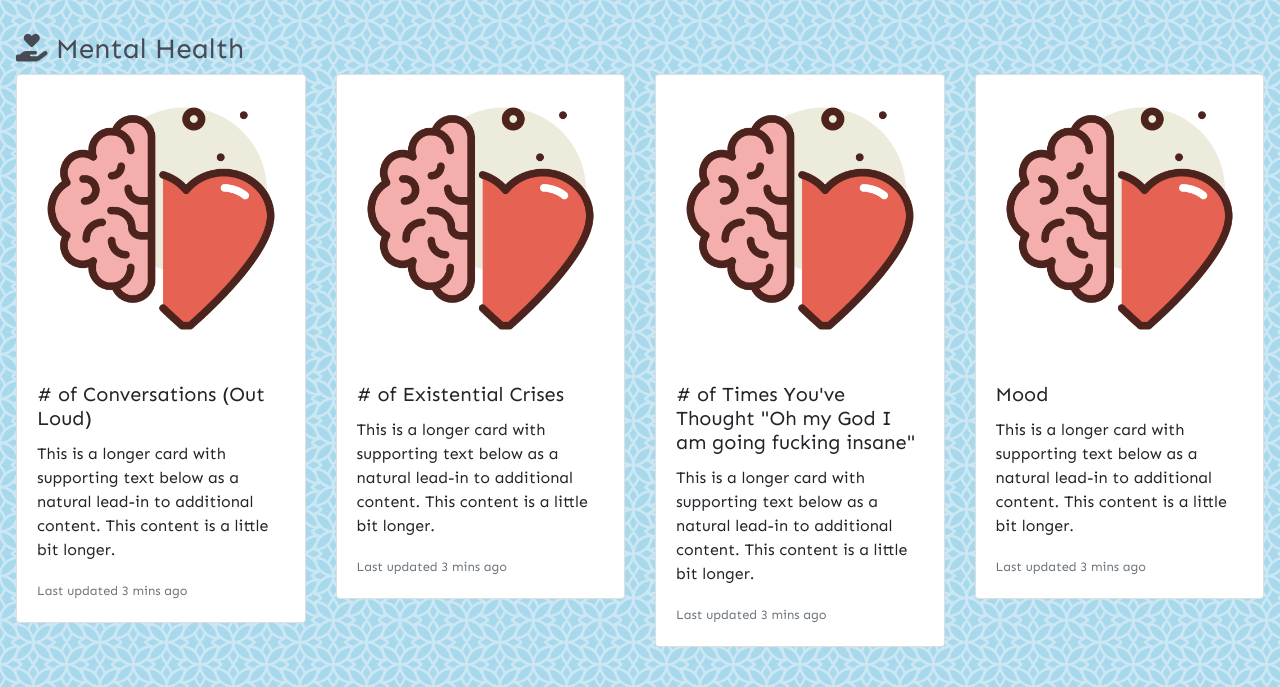
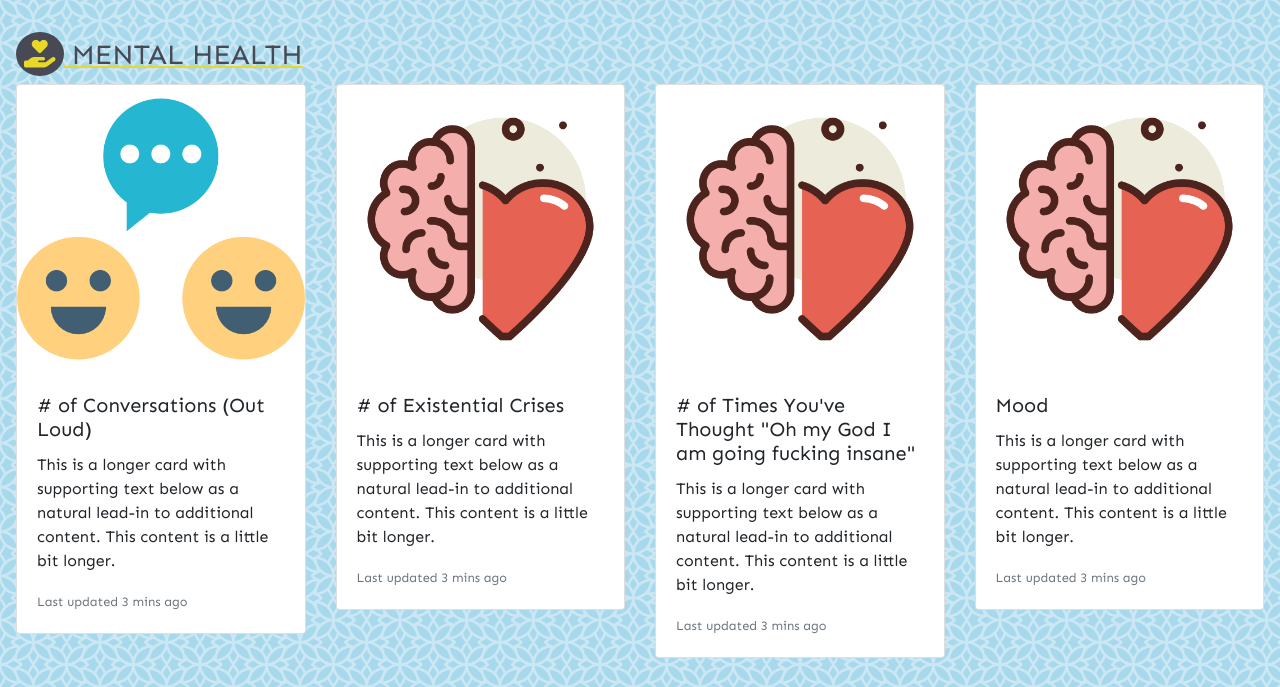
Before and after one commit to psittikul/quarantine-keeper, a PHP site: page / in a window 1280 px wide. Shown: the part 90-777 px from the top of the page. Run offline with PHP 8.4, Linux system fonts and the light colour scheme; some libraries are stand-ins or nearby versions; some web fonts are replaced.

Commit message:
Adding section cards now

```diff
--- a/css/styles.css
+++ b/css/styles.css
@@ -13,6 +13,15 @@ body .container-fluid {
 
 .section-title {
   color: #474954;
+  text-transform: uppercase;
+  text-decoration: underline;
+  text-decoration-color: #e8d82a;
+}
+.section-title i {
+  background-color: #474954;
+  color: #e8d82a;
+  padding: 0.5rem;
+  border-radius: 50%;
 }
 
 .row {
--- a/index.php
+++ b/index.php
@@ -40,7 +40,7 @@
         <div class="row section-row">
             <div class="col-sm-3">
                 <div class="card">
-                    <img src="assets/brain.png" class="card-img-top" alt="...">
+                    <img src="assets/conversation.png" class="card-img-top" alt="...">
                     <div class="card-body">
                         <h5 class="card-title"># of Conversations (Out Loud)</h5>
                         <p class="card-text">This is a longer card with supporting text below as a natural lead-in to additional content. This content is a little bit longer.</p>
--- a/scss/styles.scss
+++ b/scss/styles.scss
@@ -15,6 +15,15 @@ body {
 
 .section-title {
   color: $outer-space;
+  text-transform: uppercase;
+  text-decoration: underline;
+  text-decoration-color: $dandelion;
+  i {
+    background-color: $outer-space;
+    color: $dandelion;
+    padding: 0.5rem;
+    border-radius: 50%;
+  }
 }
 
 .row {
```
Also changed, not shown: assets/conversation.png (added), 1 other file.
